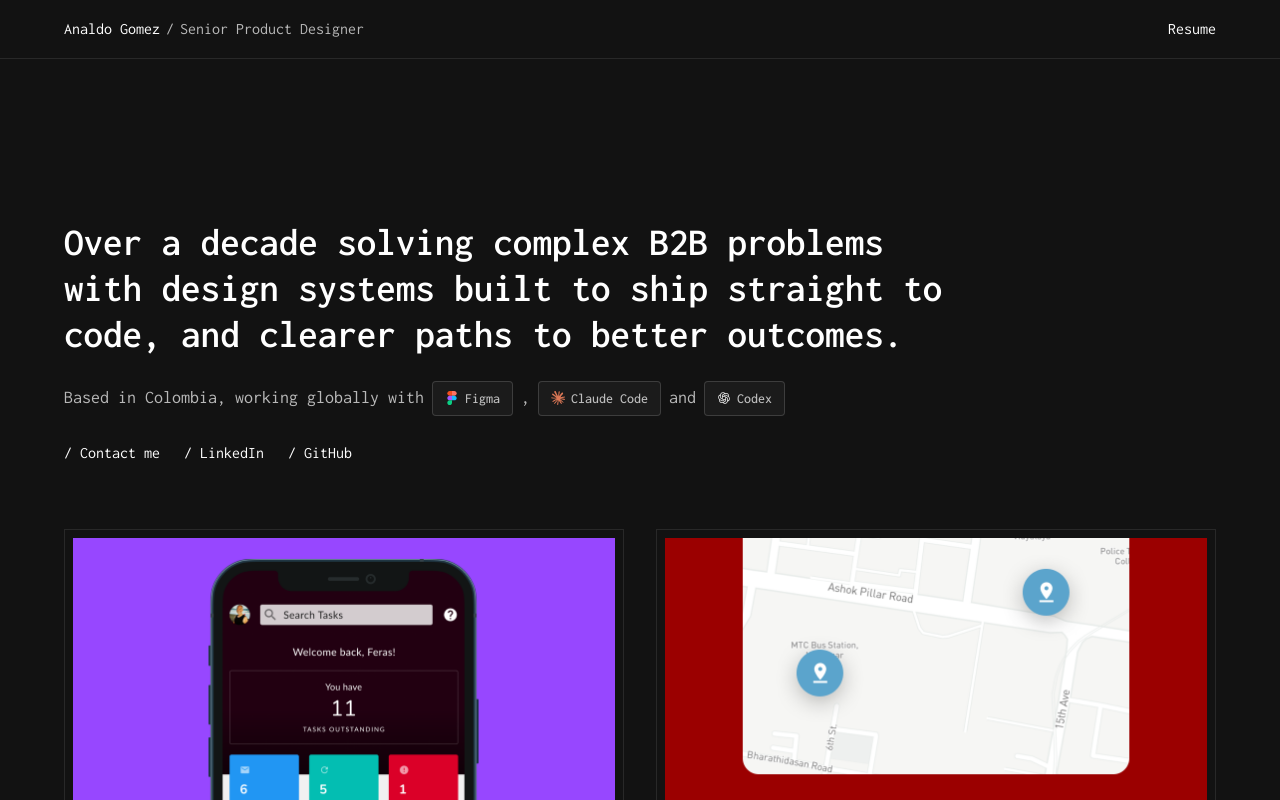
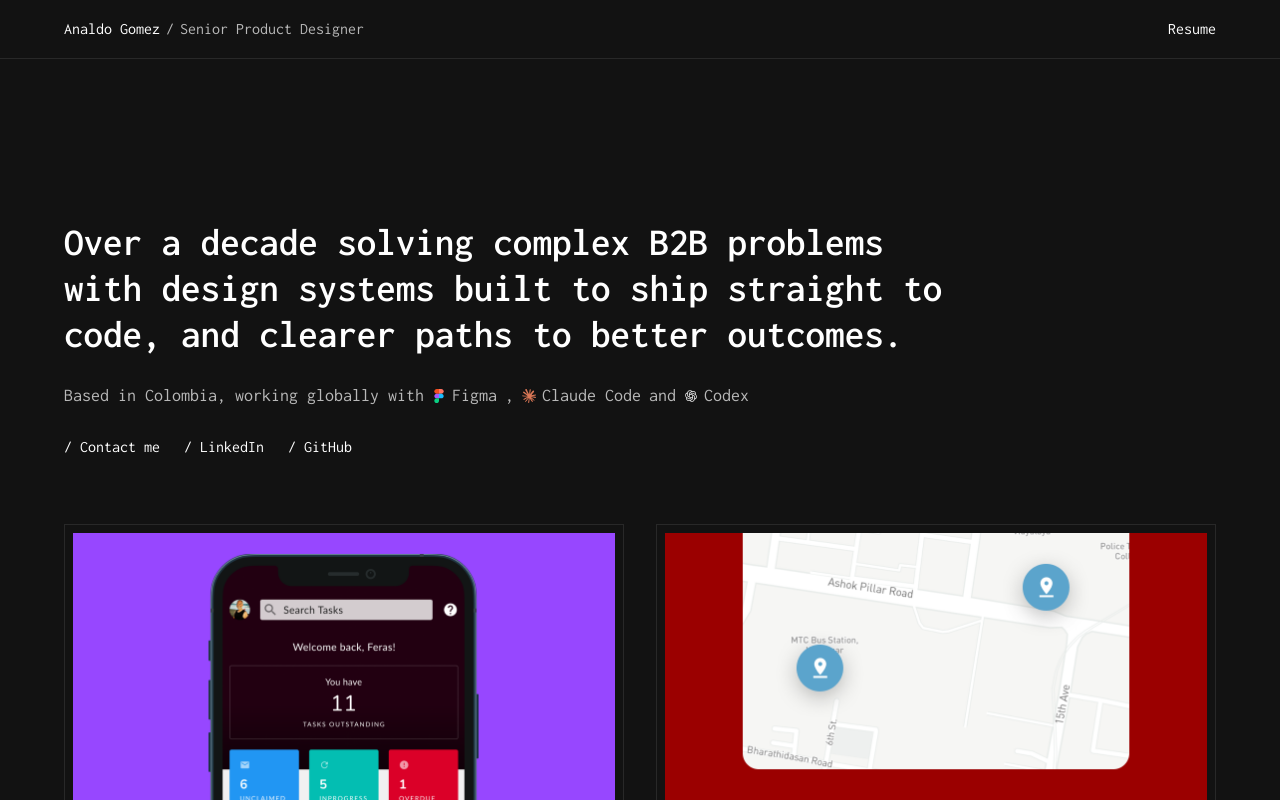
Before and after one commit to analdoagm-png/analdo.me, a Next.js app: page / in a window 1280 px wide. Shown: the top 800 px of the page. Built offline with nearby package versions, Linux system fonts and the light colour scheme.

Commit message:
Drop the pill chrome from the homepage hero's tool sentence
Figma, Claude Code, and Codex now render as plain text with their icon
inline instead of bordered chip pills, so the sentence reads as prose
with a visual cue per tool rather than a row of tags. Chip import is
unused on this page now.

```diff
--- a/src/app/page.tsx
+++ b/src/app/page.tsx
@@ -1,7 +1,6 @@
 import { SiteHeader } from "@/components/site-header";
 import { SiteFooter } from "@/components/site-footer";
 import { CaseStudyCard } from "@/components/case-study-card";
-import { Chip } from "@/components/chip";
 import { ToolIcon } from "@/components/tool-icon";
 import type { Metadata } from "next";
 import { caseStudies } from "@/lib/case-studies";
@@ -31,11 +30,35 @@ export default function Home() {
                 Based in Colombia, working globally with
               </p>
               <div className="flex flex-wrap items-center gap-2">
-                <Chip label="Figma" icon={<ToolIcon name="figma" />} />
+                <span className="inline-flex items-center gap-1.5 text-body-h1 text-white/70">
+                  <span
+                    aria-hidden="true"
+                    className="flex size-3.5 shrink-0 items-center justify-center"
+                  >
+                    <ToolIcon name="figma" />
+                  </span>
+                  Figma
+                </span>
                 <span className="text-body-h1 text-white/70">,</span>
-                <Chip label="Claude Code" icon={<ToolIcon name="claude" />} />
+                <span className="inline-flex items-center gap-1.5 text-body-h1 text-white/70">
+                  <span
+                    aria-hidden="true"
+                    className="flex size-3.5 shrink-0 items-center justify-center"
+                  >
+                    <ToolIcon name="claude" />
+                  </span>
+                  Claude Code
+                </span>
                 <span className="text-body-h1 text-white/70">and</span>
-                <Chip label="Codex" icon={<ToolIcon name="codex" />} />
+                <span className="inline-flex items-center gap-1.5 text-body-h1 text-white/70">
+                  <span
+                    aria-hidden="true"
+                    className="flex size-3.5 shrink-0 items-center justify-center"
+                  >
+                    <ToolIcon name="codex" />
+                  </span>
+                  Codex
+                </span>
               </div>
             </div>
             <div className="flex flex-wrap items-start gap-6 animate-fade-up [animation-delay:200ms]">
```
